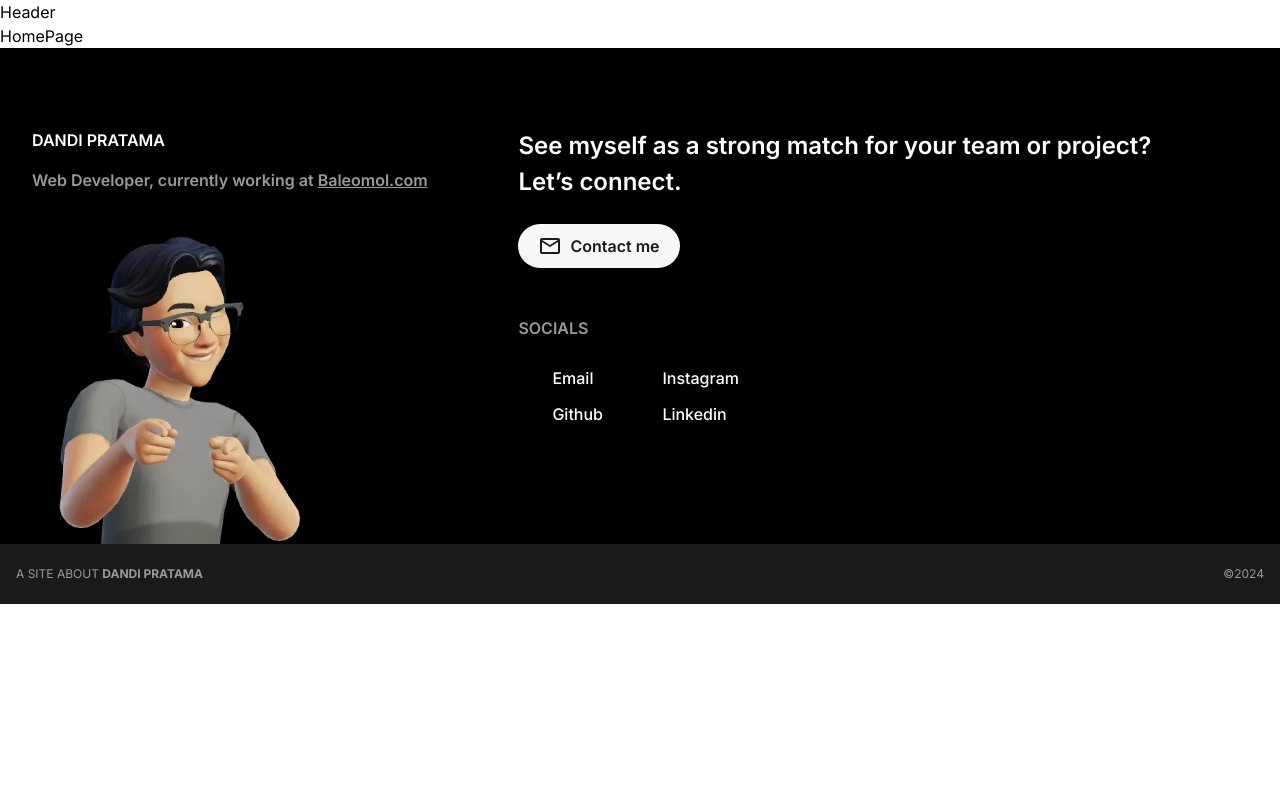
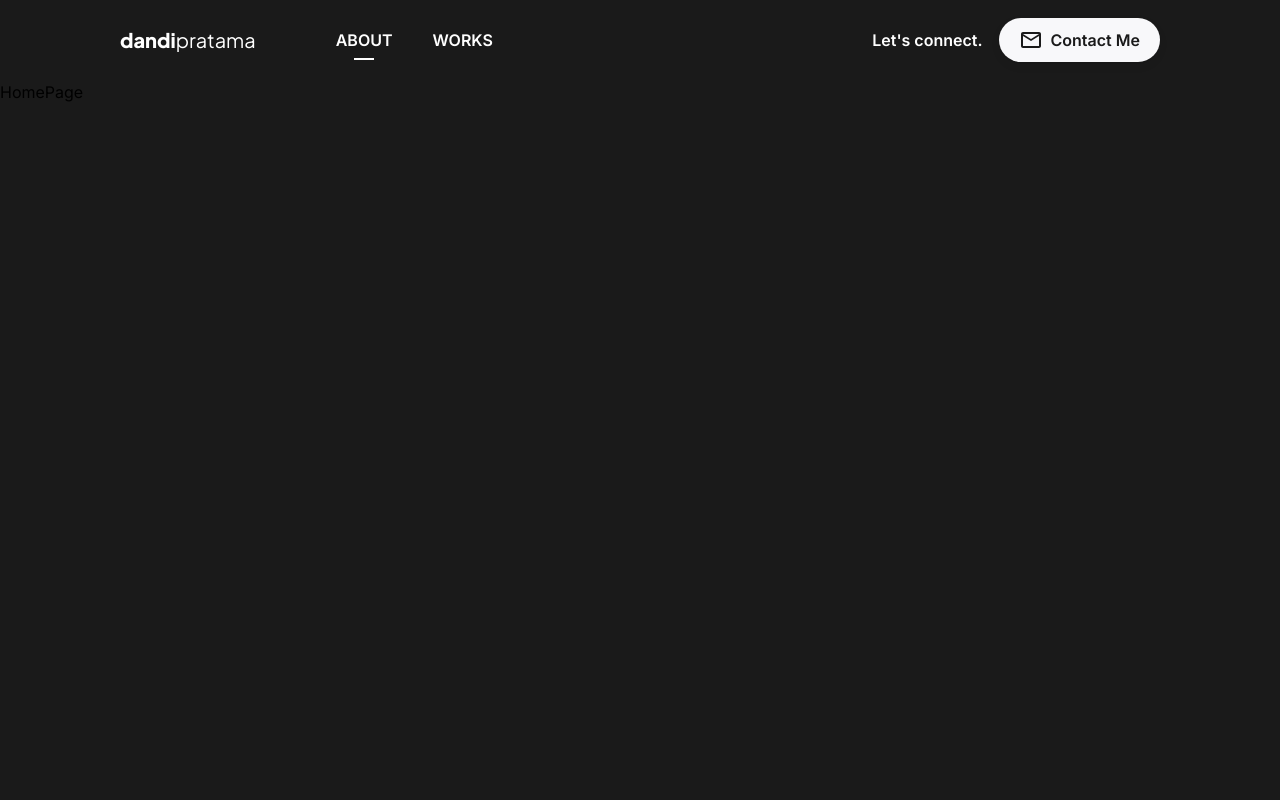
Before and after one commit to dandikp/profile, a React (Vite) app: page / in a window 1280 px wide. Shown: the top 800 px of the page. Built offline with nearby package versions, Linux system fonts and the light colour scheme.

Commit message:
fix footer

```diff
--- /dev/null
+++ b/src/components/atoms/NavigationLink/NavigationLink.jsx
@@ -0,0 +1,29 @@
+import React, { useState } from 'react';
+import {
+  Decoration,
+  InteractiveDecoration,
+  NavLink,
+  Wrapper,
+} from './NavigationLink.style';
+
+const NavigationLink = ({ children, active, ...props }) => {
+  const [isHover, setIsHover] = useState(false);
+
+  const mouseEnterHandler = (e) => {
+    setIsHover(true);
+  };
+
+  const mouseLeaveHandler = (e) => {
+    setIsHover(false);
+  };
+
+  return (
+    <Wrapper onMouseEnter={mouseEnterHandler} onMouseLeave={mouseLeaveHandler}>
+      <NavLink {...props}>{children}</NavLink>
+      {active && <Decoration />}
+      {!active && <InteractiveDecoration active={isHover} />}
+    </Wrapper>
+  );
+};
+
+export default NavigationLink;
--- /dev/null
+++ b/src/components/atoms/NavigationLink/NavigationLink.style.js
@@ -0,0 +1,53 @@
+import { Link } from 'react-router-dom';
+import styled, { css } from 'styled-components';
+
+export const Wrapper = styled.div`
+  position: relative;
+  width: fit-content;
+  height: 24px;
+  display: flex;
+  flex-flow: row nowrap;
+  align-items: center;
+`;
+
+export const Decoration = styled.div`
+  width: 20px;
+  height: 2px;
+  position: absolute;
+  bottom: -8px;
+  left: 50%;
+  transform: translateX(-50%);
+  background-color: rgb(255, 255, 255);
+`;
+
+export const InteractiveDecoration = styled.div`
+  width: 0;
+  height: 2px;
+  position: absolute;
+  overflow: hidden;
+  opacity: 0;
+  transition: all 0.4s ease;
+  left: 50%;
+  bottom: -8px;
+  transform: translateX(-50%);
+  background-color: rgb(255, 255, 255);
+
+  ${(props) => {
+    if (props.active) {
+      return css`
+        background-color: rgb(255, 255, 255);
+        width: 20px;
+        transition: all 0.3s ease;
+        opacity: 1;
+      `;
+    }
+    return '';
+  }}
+`;
+
+export const NavLink = styled(Link)`
+  text-decoration: none;
+  color: rgb(255, 255, 255) !important;
+  font-weight: 600;
+  text-transform: uppercase;
+`;
--- a/src/components/organisms/Footer/Footer.jsx
+++ b/src/components/organisms/Footer/Footer.jsx
@@ -7,6 +7,9 @@ import {
   Content,
   Credit,
   CreditContent,
+  Logo,
+  LogoText1,
+  LogoText2,
   MyContact,
   MySocials,
   ProfileSection,
@@ -30,7 +33,10 @@ const Footer = () => {
         <Content>
           <ProfileSection>
             <Section>
-              <SectionTitle>DANDI PRATAMA</SectionTitle>
+              <Logo to="/" title="About">
+                <LogoText1>dandi</LogoText1>
+                <LogoText2>pratama</LogoText2>
+              </Logo>
               <SectionParagraph color="grey">
                 Web Developer, currently working at{' '}
                 <a href="https://baleomol.com" target="_blank">
--- a/src/components/organisms/Footer/Footer.style.js
+++ b/src/components/organisms/Footer/Footer.style.js
@@ -1,3 +1,4 @@
+import { Link } from 'react-router-dom';
 import styled from 'styled-components';
 
 export const Wrapper = styled.footer`
@@ -260,3 +261,28 @@ export const CreditContent = styled(ContentBase)`
     max-width: 1280px;
   }
 `;
+
+export const Logo = styled(Link)`
+  display: flex;
+  flex-wrap: nowrap;
+  text-decoration: none;
+  color: rgb(255, 255, 255) !important;
+`;
+
+export const LogoText1 = styled.span`
+  font-family: 'Plus Jakarta Sans', sans-serif;
+  font-optical-sizing: auto;
+  font-weight: 800;
+  font-style: normal;
+  color: rgb(255, 255, 255);
+  font-size: 18px;
+`;
+
+export const LogoText2 = styled.span`
+  font-family: 'Plus Jakarta Sans', sans-serif;
+  font-optical-sizing: auto;
+  font-weight: 400;
+  font-style: normal;
+  color: rgb(255, 255, 255);
+  font-size: 18px;
+`;
--- a/src/components/organisms/Header/Header.jsx
+++ b/src/components/organisms/Header/Header.jsx
@@ -1,8 +1,56 @@
-import React from 'react';
-import { Wrapper } from './Header.style';
+import { EmailOutlined } from '@mui/icons-material';
+import React, { useEffect } from 'react';
+import { useLocation } from 'react-router-dom';
+import NavigationLink from '../../atoms/NavigationLink/NavigationLink';
+import {
+  Contact,
+  ContactText,
+  Container,
+  Logo,
+  LogoText1,
+  LogoText2,
+  NavWrapper,
+  Navigation,
+  ReachMeOut,
+  Wrapper,
+} from './Header.style';
 
 const Header = () => {
-  return <Wrapper>Header</Wrapper>;
+  let location = useLocation();
+
+  return (
+    <Wrapper>
+      <Container>
+        <Logo to="/" title="About">
+          <LogoText1>dandi</LogoText1>
+          <LogoText2>pratama</LogoText2>
+        </Logo>
+        <NavWrapper>
+          <Navigation>
+            <NavigationLink
+              to="/"
+              title="About"
+              active={location.pathname === '/'}>
+              About
+            </NavigationLink>
+            <NavigationLink
+              to="/works"
+              title="Works"
+              active={location.pathname === '/works'}>
+              Works
+            </NavigationLink>
+          </Navigation>
+        </NavWrapper>
+        <Contact>
+          <ContactText>Let's connect.</ContactText>
+          <ReachMeOut href="mailto:dandi.karunia@gmail.com">
+            <EmailOutlined />
+            Contact Me
+          </ReachMeOut>
+        </Contact>
+      </Container>
+    </Wrapper>
+  );
 };
 
 export default Header;
--- a/src/components/organisms/Header/Header.style.js
+++ b/src/components/organisms/Header/Header.style.js
@@ -1,5 +1,107 @@
+import { Link } from 'react-router-dom';
 import styled from 'styled-components';
 
 export const Wrapper = styled.header`
   width: 100%;
+  height: 80px;
+  align-items: center;
+  display: flex;
+  flex-direction: row;
+  flex-wrap: nowrap;
+  gap: 0px;
+  height: 80px;
+  justify-content: center;
+  padding: 24px 120px;
+  position: relative;
 `;
+
+export const Container = styled.div`
+  width: 100%;
+  display: flex;
+  flex=wrap: nowrap;
+  justify-content: space-between;
+  max-width: 1280px;
+  gap: 80px;
+`;
+
+export const Logo = styled(Link)`
+  display: flex;
+  flex-wrap: nowrap;
+  text-decoration: none;
+  color: rgb(255, 255, 255) !important;
+  align-items: center;
+`;
+
+export const LogoText1 = styled.span`
+  font-family: 'Plus Jakarta Sans', sans-serif;
+  font-optical-sizing: auto;
+  font-weight: 800;
+  font-style: normal;
+  color: rgb(255, 255, 255);
+  font-size: 20px;
+`;
+
+export const LogoText2 = styled.span`
+  font-family: 'Plus Jakarta Sans', sans-serif;
+  font-optical-sizing: auto;
+  font-weight: 400;
+  font-style: normal;
+  color: rgb(255, 255, 255);
+  font-size: 20px;
+`;
+
+export const NavWrapper = styled.div`
+  display: flex;
+  flex-wrap: nowrap;
+  width: 70%;
+`;
+
+export const Navigation = styled.div`
+  display: flex;
+  gap: 40px;
+  align-items: center;
+`;
+
+export const Contact = styled.div`
+  display: flex;
+  flex-wrap: nowrap;
+  gap: 16px;
+  align-items: center;
+  justify-content: center;
+  overflow: visible;
+  padding: 0;
+  position: relative;
+  min-width: fit-content;
+`;
+
+export const ContactText = styled.span`
+  font-size: 16px;
+  font-weight: 600;
+  color: rgb(255, 255, 255);
+  display: block;
+`;
+
+export const ReachMeOut = styled.a`
+  background-color: rgb(248, 248, 250);
+  height: 100%;
+  border-radius: 100rem;
+  box-shadow:
+    rgba(14, 14, 14, 0.03) 0px 1px 2.5px 0px,
+    rgba(14, 14, 14, 0.05) 0px 4px 9px 1px;
+  opacity: 1;
+  cursor: pointer;
+  display: flex;
+  flex-direction: row;
+  flex-wrap: nowrap;
+  height: 44px;
+  overflow: visible;
+  padding: 0 20px;
+  position: relative;
+  width: fit-content;
+  display: flex;
+  align-items: center;
+  text-decoration: none;
+  color: #1a1a1a !important;
+  font-weight: 600;
+  gap: 8px;
+`;
--- a/src/index.css
+++ b/src/index.css
@@ -1,4 +1,5 @@
 @import url('https://fonts.googleapis.com/css2?family=Inter:slnt,wght@-10..0,100..900&display=swap');
+@import url('https://fonts.googleapis.com/css2?family=Plus+Jakarta+Sans:ital,wght@0,200..800;1,200..800&display=swap');
 
 :root {
   font-family: Inter, system-ui, Avenir, Helvetica, Arial, sans-serif;
@@ -61,3 +62,8 @@ h5,
 h6 {
   overflow-wrap: break-word;
 }
+
+#root {
+  background-color: rgb(26, 26, 26);
+  min-height: 100vh;
+}
--- a/src/pages/HomePage/HomePage.jsx
+++ b/src/pages/HomePage/HomePage.jsx
@@ -1,8 +1,13 @@
 import React from 'react';
 import SiteTemplate from '../../components/templates/SiteTemplate/SiteTemplate';
+import { Wrapper } from './HomePage.style';
 
 const HomePage = () => {
-  return <SiteTemplate>HomePage</SiteTemplate>;
+  return (
+    <SiteTemplate>
+      <Wrapper>HomePage</Wrapper>
+    </SiteTemplate>
+  );
 };
 
 export default HomePage;
--- /dev/null
+++ b/src/pages/HomePage/HomePage.style.js
@@ -0,0 +1,5 @@
+import styled from 'styled-components';
+
+export const Wrapper = styled.div`
+  min-height: 100dvh;
+`;
```
Also changed, not shown: src/pages/WorksPage/WorksPage.style.js (added).
